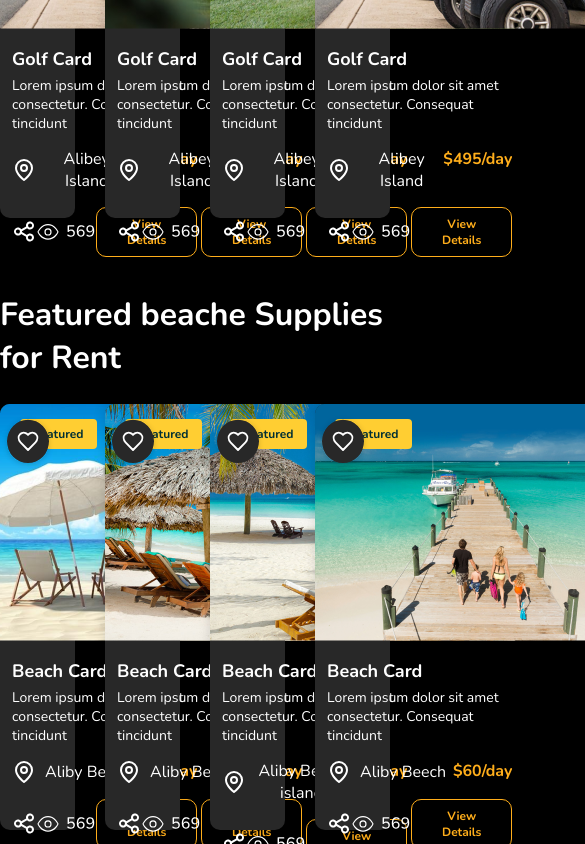
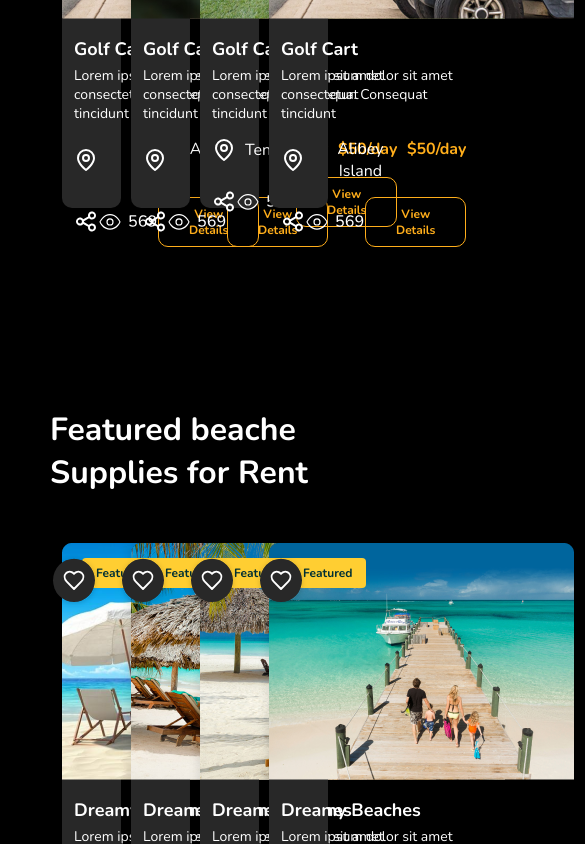
Before and after one commit to zainabzahid711/RentNation, a React (Create React App) app: page / in a window 390 px wide. Shown: the part 1000-1844 px from the top of the page, 585 px wide, since content can reach past the window. Built offline with nearby package versions, Linux system fonts and the light colour scheme; the HTML template or start-up script is replaced by a standard one.

Commit message:
arrayMapping

```diff
--- a/src/_components/HomeCards/HomeCard.js
+++ b/src/_components/HomeCards/HomeCard.js
@@ -12,33 +12,32 @@ import dolphinOcean from "../../_assets/png/dolphinsOnOcean.png";
 import boating from "../../_assets/png/boatingg.png";
 import pedalBoat from "../../_assets/png/pedalBoating.png";
 import styles from "./HomeCard.module.css";
-// import { Card } from "react-bootstrap";
 import Card from "../card/Card";
 
 const cardsVariety = [
   {
     img: bikesPic,
-    price: "495",
+    price: "50",
     location: "Alibey Island",
-    heading: "Golf Card",
+    heading: "Golf Cart",
   },
   {
     img: poloImage,
-    price: "495",
-    location: "Alibey Island",
-    heading: "Golf Card",
+    price: "50",
+    location: "Akdamar Island",
+    heading: "Golf Cart",
   },
   {
     img: poloCarsImage,
-    price: "492",
-    location: "Alibey Island",
-    heading: "Golf Card",
+    price: "50",
+    location: "Tenedos",
+    heading: "Golf Cart",
   },
   {
     img: bikesPic,
-    price: "495",
+    price: "50",
     location: "Alibey Island",
-    heading: "Golf Card",
+    heading: "Golf Cart",
   },
 ];
 
@@ -46,26 +45,26 @@ const beechArray = [
   {
     img: beachChairs,
     price: "60",
-    location: "Aliby Beech",
-    heading: "Beach Card",
+    location: "Heybeliada",
+    heading: "Dreamy Beaches",
   },
   {
     img: beechRealxing,
     price: "60",
-    location: "Aliby Beech",
-    heading: "Beach Card",
+    location: "Akdamar Island",
+    heading: "Dreamy Beaches",
   },
   {
     img: beechPeople,
     price: "60",
-    location: "Aliby Beech island",
-    heading: "Beach Card",
+    location: "Tenedos",
+    heading: "Dreamy Beaches",
   },
   {
     img: beechBridge,
     price: "60",
-    location: "Aliby Beech ",
-    heading: "Beach Card",
+    location: "Aliby Island ",
+    heading: "Dreamy Beaches",
   },
 ];
 
@@ -73,32 +72,33 @@ const kayaksArray = [
   {
     img: surfingOnOcean,
     price: "80",
-    location: "Kayaks Ocean",
-    heading: "Kayaks Card",
+    location: "Akdamar Island",
+    heading: "Kayaks",
   },
   {
     img: dolphinOcean,
     price: "80",
-    location: "Kayaks Ocean",
-    heading: "Kayaks Card",
+    location: "Buyukada",
+    heading: "Kayaks",
   },
   {
     img: boating,
     price: "80",
-    location: "Kayaks Ocean",
-    heading: "Kayaks Card",
+    location: "Akdamar Island",
+    heading: "Kayaks",
   },
   {
     img: pedalBoat,
     price: "80",
-    location: "Kayaks Ocean",
-    heading: "Kayaks Card",
+    location: "Buyukada",
+    heading: "Kayaks",
   },
 ];
 
 const HomeCard = () => {
   return (
     <div className={styles.HomeCard}>
+      <div className={styles.HomeCardContent}>
         <h1> Featured Golf Cart for rent</h1>
         <div className={styles.cardWrapping}>
           {cardsVariety.map((obj) => (
@@ -111,8 +111,9 @@ const HomeCard = () => {
             />
           ))}
         </div>
+      </div>
 
-      <div className={styles.beeach}>
+      <div className={styles.HomeCardContent}>
         <h1>Featured beache Supplies for Rent</h1>
         <div className={styles.cardWrapping}>
           {beechArray.map((objBeech) => (
@@ -126,7 +127,7 @@ const HomeCard = () => {
         </div>
       </div>
 
-      <div className={styles.Kayaks}>
+      <div className={styles.HomeCardContent}>
         <h1>Featured Kayaks for Rent</h1>
         <div className={styles.cardWrapping}>
           {kayaksArray.map((objKaya) => (
@@ -140,7 +141,7 @@ const HomeCard = () => {
         </div>
       </div>
 
-      <div>
+      <div className={styles.HomeCardContent}>
         <h1> Featured Golf Cart for rent</h1>
         <div className={styles.cardWrapping}>
           {cardsVariety.map((obj) => (
--- a/src/_components/HomeCards/HomeCard.module.css
+++ b/src/_components/HomeCards/HomeCard.module.css
@@ -1,15 +1,71 @@
 .HomeCard {
   height: 100%;
-  margin-top: 40%;
+  margin-top: 72px;
   margin-bottom: 30px;
 }
 
-/*
-.CardinHome {
-} */
+.HomeCardContent {
+  padding: 25px 30px 72px;
+}
 
 .cardWrapping {
+  margin-top: 24px;
   display: flex;
-  gap: 20px 30px;
-  padding: 25px 0px 75px;
+  gap: 20px;
 }
+
+
+@media (max-width:1440px) {
+
+  .HomeCardContent {
+    padding: 25px 30px 72px;
+  }
+
+  .cardWrapping {
+
+    gap: 20px;
+  }
+}
+
+@media (max-width:1200px) {
+
+  .HomeCardContent {
+    padding: 50px 30px 75px;
+  }
+
+  .cardWrapping {
+    grid-template-columns: repeat(3, 1fr);
+    gap: 30px 10px;
+  }
+}
+
+@media (max-width:992px) {
+
+  .HomeCardContent {
+    padding: 50px 60px 75px;
+  }
+
+  .cardWrapping {
+    grid-template-columns: repeat(2, 1fr);
+    gap: 30px 0px;
+  }
+}
+
+@media (max-width:768px) {
+  .HomeCardContent {
+    padding: 50px 50px 75px;
+  }
+}
+
+@media (max-width:500px) {
+
+  .HomeCardContent {
+    padding: 50px 50px 75px;
+  }
+
+  .cardWrapping {
+    grid-template-columns: repeat(1, 1fr);
+    gap: 30px 10px;
+    padding: 25px 12px 75px;
+  }
+}
```
Lines whose indentation alone changed are shown as unchanged.
